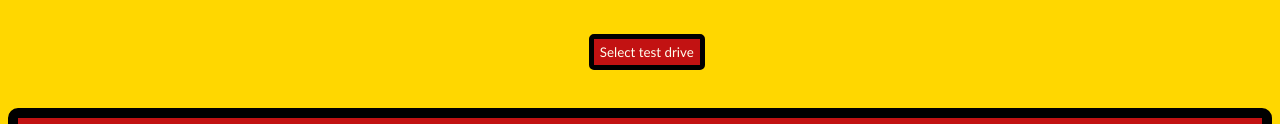
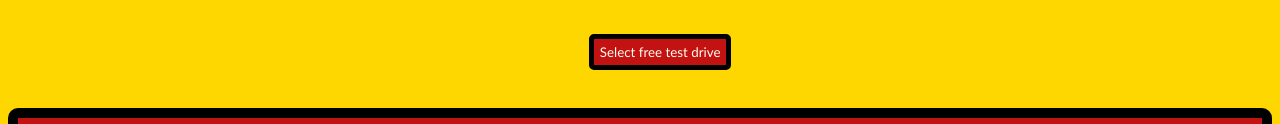
Before and after one commit to Alex-Phillip/cars, a plain HTML site: page index.html in a window 1280 px wide. Shown: the part 785-909 px from the top of the page. Drawn offline with Linux system fonts and the light colour scheme.

Commit message:
Update index.html

```diff
--- a/index.html
+++ b/index.html
@@ -16,7 +16,7 @@
         <button id="previous" class="previous">Previous</button>
         <button id="next" class="next">Next</button>
         <br>
-        <button id="selection" class="selection">Select test drive</button>
+        <button id="selection" class="selection">Select free test drive</button>
         <br><br><br>
         <h2 id="selection-display" style="text-align: center;"></h2>
         <footer class="footer">
```
